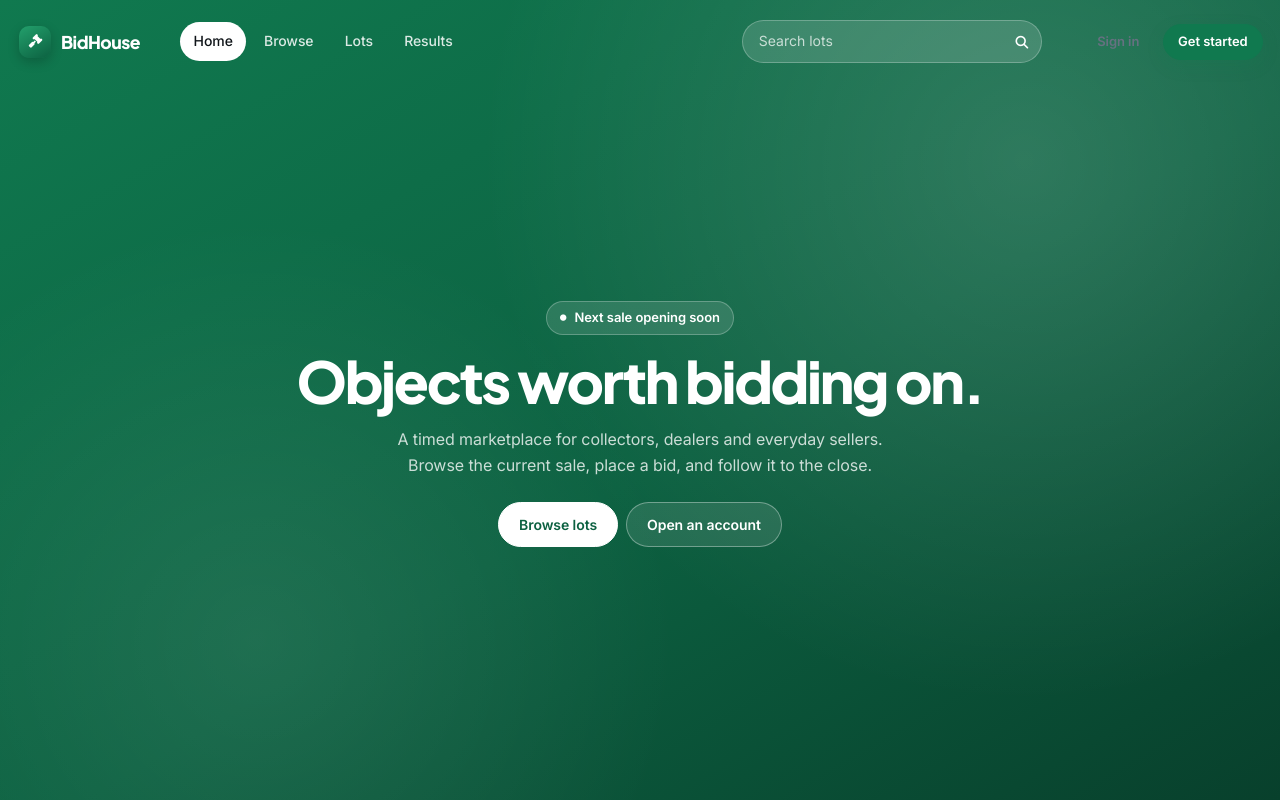
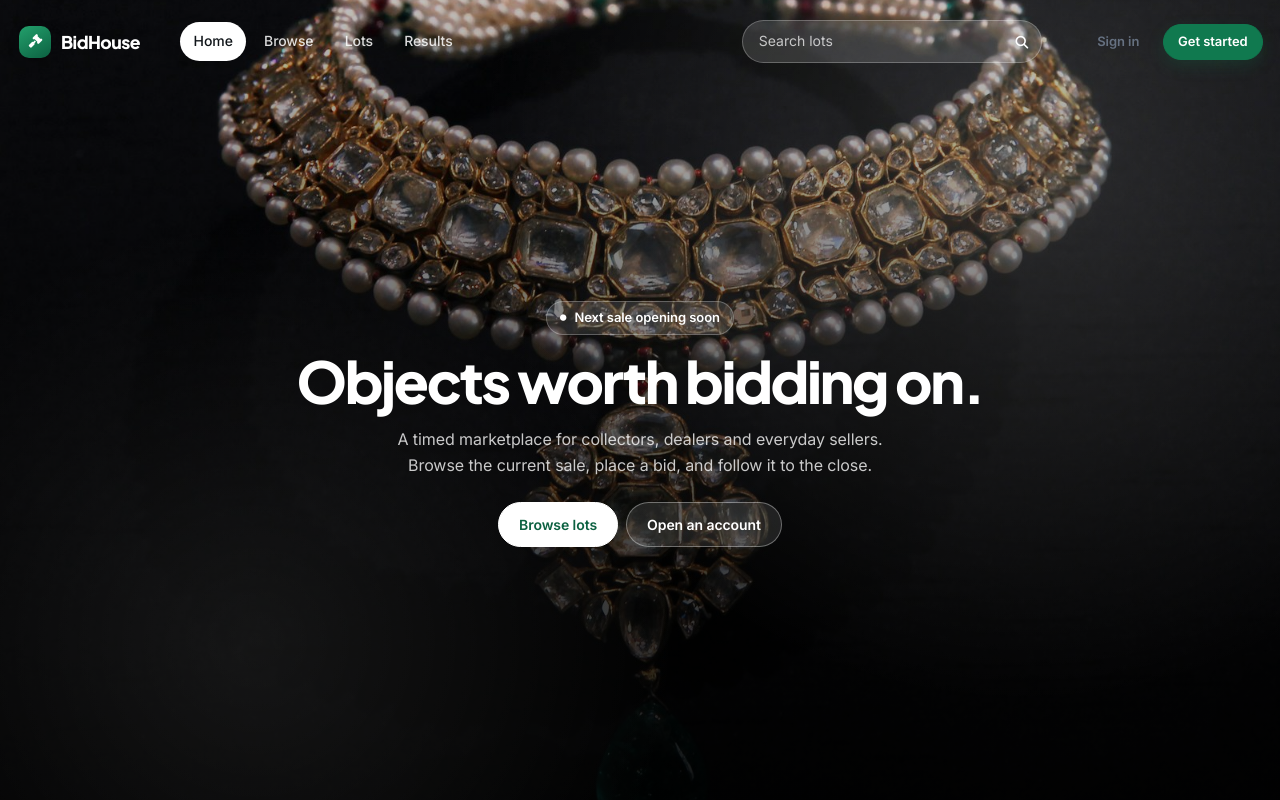
Before and after one commit to Meplodge/auction, a Flask app: page /fixed in a window 1280 px wide. Run offline with Flask 3, Linux system fonts and the light colour scheme; data that the repository does not hold is empty; some libraries are stand-ins or nearby versions.

Commit message:
Update home and fixed landing hero backgrounds

```diff
--- a/static/css/app.css
+++ b/static/css/app.css
@@ -952,7 +952,12 @@ body.is-dash .app-footer > .container {
 .hero {
     position: relative;
     overflow: hidden;
-    background: linear-gradient(150deg, #10794f 0%, #0c6141 55%, #08402c 100%);
+    background-image:
+        linear-gradient(150deg, rgba(16, 121, 79, .92) 0%, rgba(12, 97, 65, .93) 55%, rgba(8, 64, 44, .92) 100%),
+        url('../uploads/seed_1_vintage-rolex-submariner-watch_1.jpg');
+    background-position: center;
+    background-size: cover;
+    background-repeat: no-repeat;
     border-radius: var(--r-xl);
     color: #fff;
     padding: 3rem;
@@ -1079,7 +1084,12 @@ body.is-fixed-landing .account-toggle .avatar { border-color: rgba(255, 255, 255
     text-align: center;
     padding: 6rem 1.5rem 3rem;
     color: #fff;
-    background: linear-gradient(150deg, #10794f 0%, #0c6141 55%, #08402c 100%);
+    background-image:
+        linear-gradient(to top, rgba(0, 0, 0, .92) 0%, rgba(0, 0, 0, .6) 55%, rgba(0, 0, 0, .25) 100%),
+        url('../uploads/seed_6_diamond-pendant-necklace-18k-gold_0.jpg');
+    background-position: center;
+    background-size: cover;
+    background-repeat: no-repeat;
     overflow: hidden;
 }
 
```
